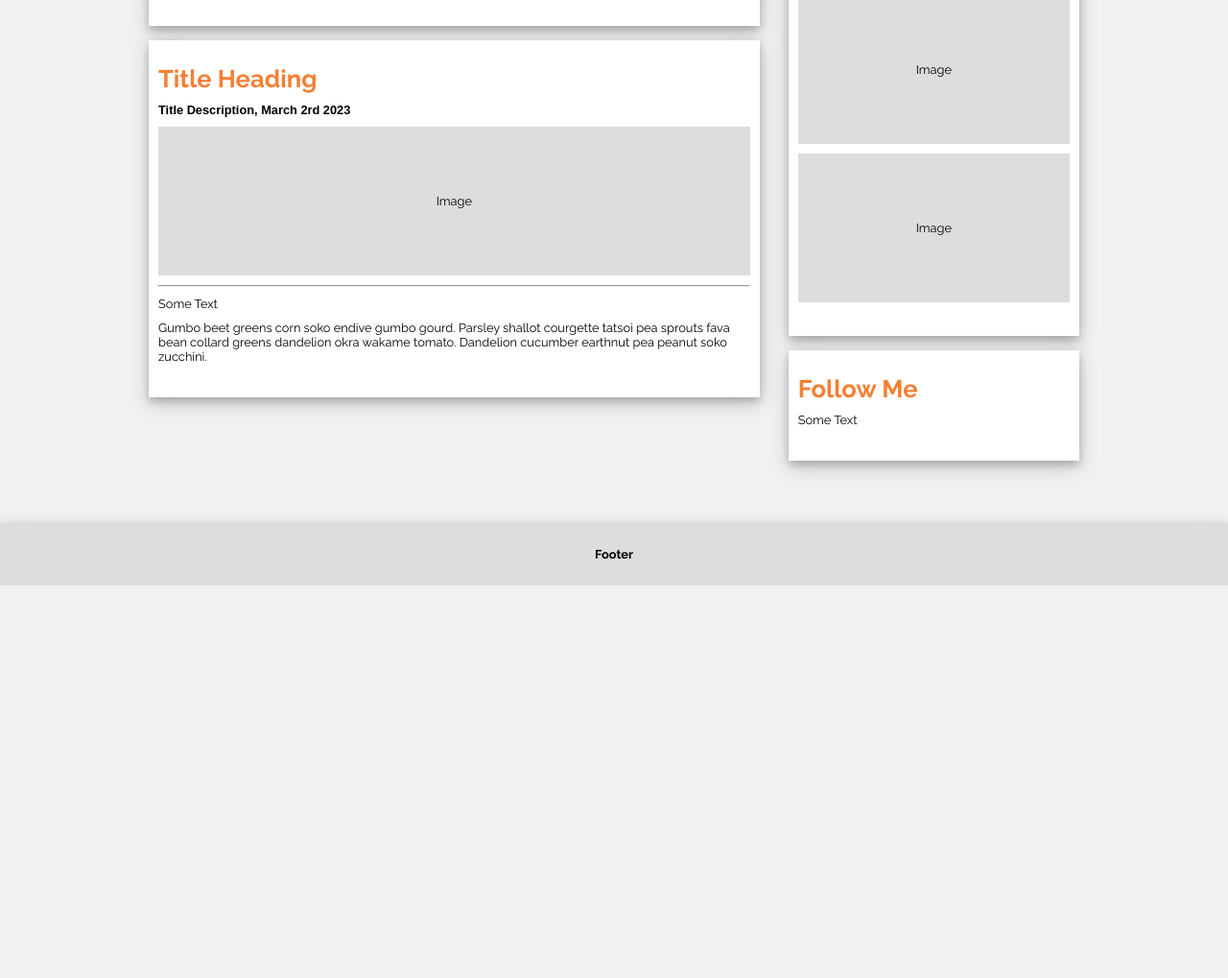
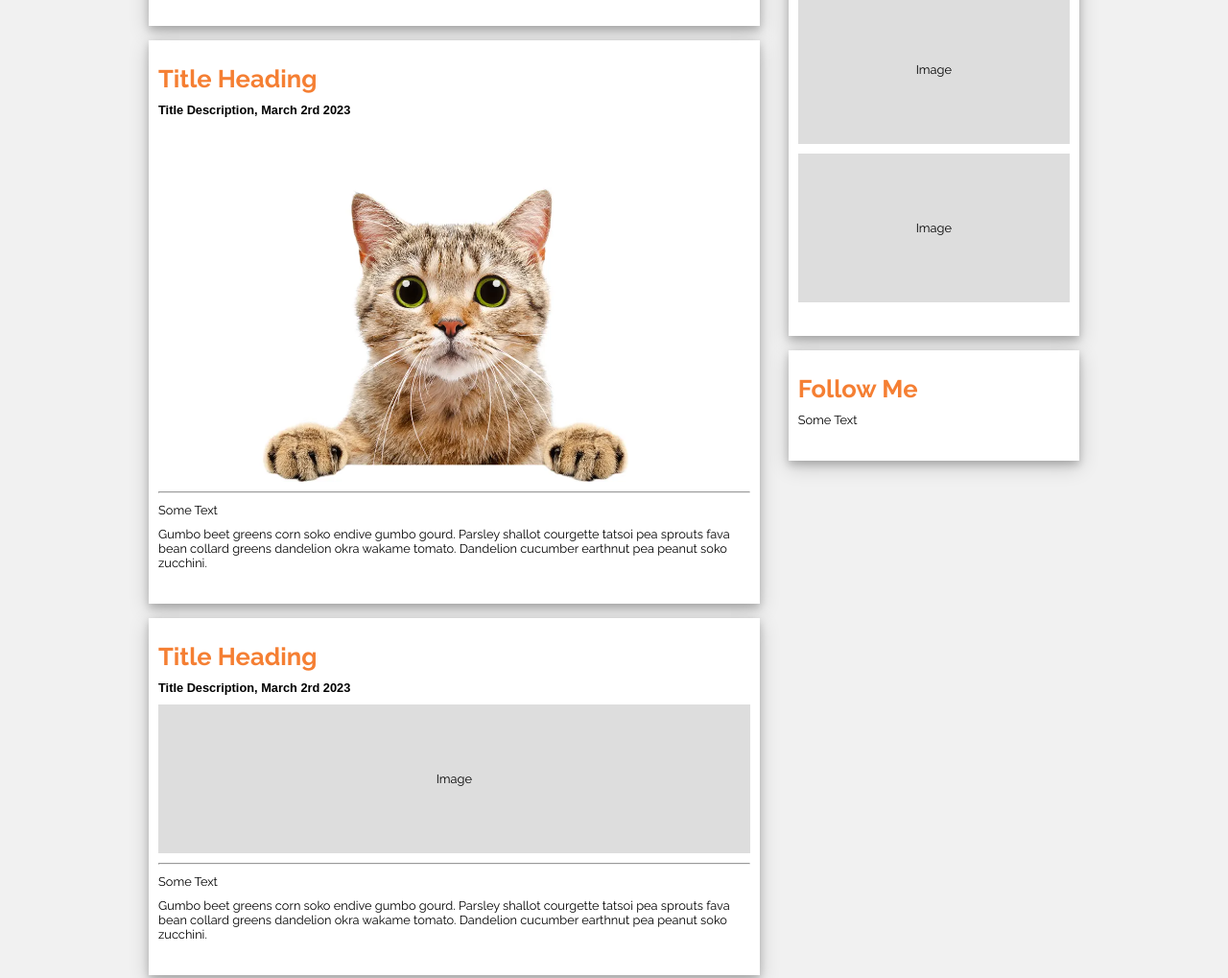
Before and after one commit to 0TacoTom0/Responsive-Website, a plain HTML site: page index.html in a window 1280 px wide. Shown: the part 900-1919 px from the top of the page at 96% size. Before the commit the page ends 1510 px from the top, so only its background shows below. Drawn offline with Linux system fonts and the light colour scheme.

Commit message:
Add files via upload

```diff
--- a/index.html
+++ b/index.html
@@ -53,6 +53,17 @@
             <div class="content-container">
                 <h1>Title Heading</h1>
                 <h2>Title Description, March 2rd 2023</h2>
+                <img src="Images/Cat.jpeg" alt="User Image">
+                <hr>
+                <p>Some Text</p>
+                <p>
+                    Gumbo beet greens corn soko endive gumbo gourd. Parsley shallot courgette tatsoi pea sprouts fava bean
+                    collard greens dandelion okra wakame tomato. Dandelion cucumber earthnut pea peanut soko zucchini.
+                </p>
+            </div>
+            <div class="content-container">
+                <h1>Title Heading</h1>
+                <h2>Title Description, March 2rd 2023</h2>
                 <div class="image">Image</div>
                 <hr>
                 <p>Some Text</p>
--- a/styles.css
+++ b/styles.css
@@ -117,9 +117,9 @@ footer{
     img{
         display: block;
         margin: 10px auto 10px auto;
-        width: 100%;
         max-width: 800px;
         height: auto;
+        object-fit: contain;
     }
 
     .navbar {
```
Also changed, not shown: Images/Cat.jpeg (added), Images/long.png (added).
